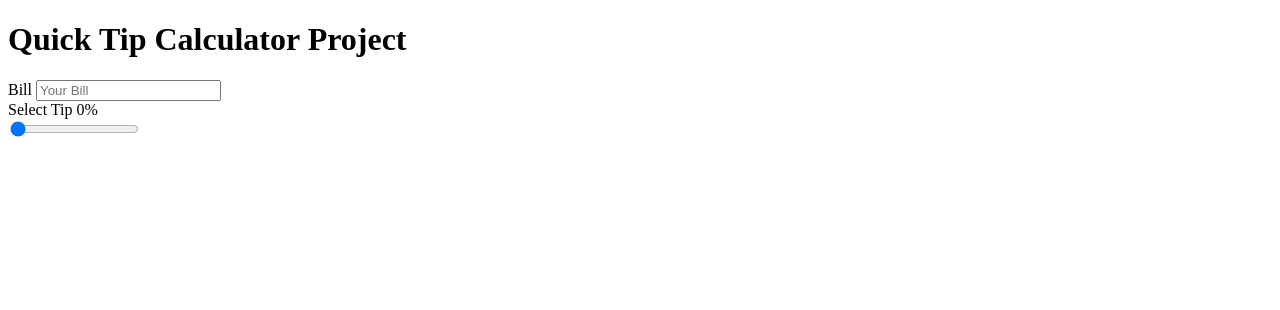
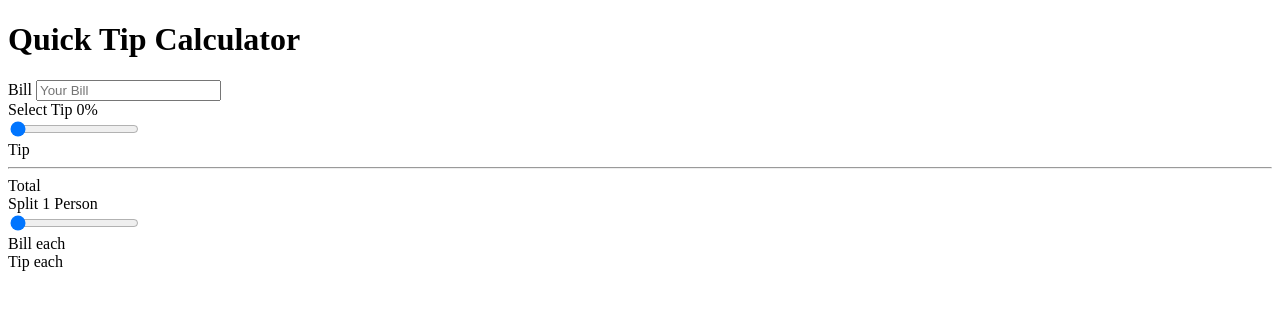
Before and after one commit to lilleydev/JS-Projects, a plain HTML site: page TipCalculator/index.html in a window 1280 px wide. Drawn offline with Linux system fonts and the light colour scheme.

Commit message:
completed sections for bill and split

```diff
--- a/TipCalculator/index.html
+++ b/TipCalculator/index.html
@@ -8,7 +8,7 @@
 </head>
 <body>
     <main>
-        <h1>Quick Tip Calculator Project</h1>
+        <h1>Quick Tip Calculator</h1>
 
         <section>
             <div>
@@ -22,6 +22,33 @@
                 </div>
                 <input type="range" value="0" id="tipInput" />
             </div>
+            <div>
+                <span>Tip</span>
+                <span id="tipValue"></span>
+            </div>
+            <hr>
+            <div>
+                <span>Total</span>
+                <span id="totalWithTip"></span>
+            </div>
+        </section>
+
+        <section>
+            <div>
+                <div>
+                    <label for="splitInput">Split</label>
+                    <span id="splitValue">1 Person</span>
+                </div>
+                <input type="range" min="1" max="10" value="1" id="splitInput">
+            </div>
+            <div>
+                <span>Bill each</span>
+                <span id="billEach"></span>
+            </div>
+            <div>
+                <span>Tip each</span>
+                <span id="tipEach"></span>
+            </div>
         </section>
     </main>
 </body>
```
